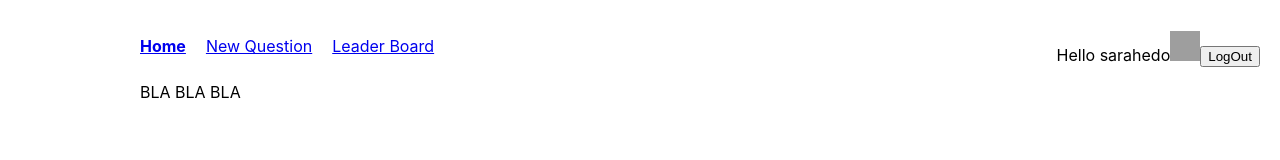
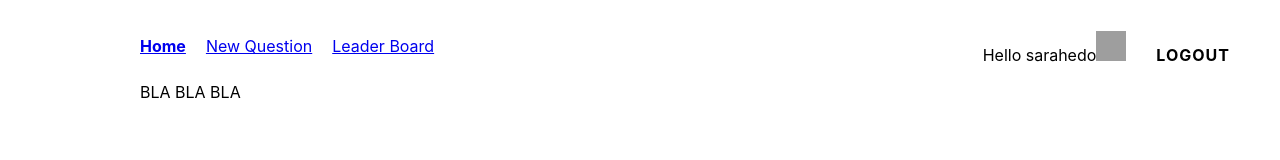
Before and after one commit to VasiliAnoshin/React-Redux-would-you-rather-App, a React app: page / in a window 1280 px wide. Both pictures are taken after a click on the button "SUBMIT". Built offline with nearby package versions, Linux system fonts and the light colour scheme; grey boxes are pictures that could not be loaded.

```diff
--- a/src/components/LogOut.js
+++ b/src/components/LogOut.js
@@ -13,9 +13,9 @@
         <nav className='logoutNav'>
           <ul>
             <li>
-                 <span>Hello {this.props.id}</span>
+                <span>Hello {this.props.id}</span>
                 <img src={this.props.imgUrl} alt='logoUrl'className ='logOutImg'/>
-                <button onClick={this.handleLogOut}> LogOut </button>
+                <button onClick={this.handleLogOut} className = 'exit-btn'> LogOut </button>
             </li>
           </ul>
         </nav>
--- a/src/components/LoginForm.js
+++ b/src/components/LoginForm.js
@@ -1,35 +1,20 @@
 import React , {Component} from 'react'
-import { Redirect } from 'react-router-dom'
 import {connect} from 'react-redux'
 import {setAuthedUser} from '../actions/authedUser'
+import {withRouter} from "react-router-dom";
 
 class LoginForm extends Component
 {
-    state =
-    {
-        toHome: false,
-    }
-
     handleSubmit = (e) =>
     {
         e.preventDefault();
         const {dispatch} = this.props
         const id = this.selectVal.value
         dispatch(setAuthedUser(id))
-        // console.log(this.state.toHome)
-        // this.setState({
-        //     toHome: id === null ? false : true,
-        //     //toHome :true
-        //   })
-        //  console.log(this.state.toHome)
+        this.props.history.push('/')
     }
 
     render(){
-        const { toHome } = this.props
-        // if (toHome === true) {
-        //     console.log('Enter inside toHome ===true section')
-        //     return <Redirect to='/' />
-        //   }
           const {users} = this.props;
           return(
             <div className = 'login'>
@@ -59,7 +44,10 @@
 }
 
 function mapStateToProps(state = {}) {
-    return { users : state.users, dispatch : state }
+    return {
+        users : state.users,
+        dispatch : state,
+     }
   }
 
-export default connect(mapStateToProps)(LoginForm)
+export default withRouter(connect(mapStateToProps)(LoginForm))
--- a/src/index.css
+++ b/src/index.css
@@ -123,3 +123,23 @@
   width: 400px;
   margin:  auto;
 }
+
+.exit-btn {
+  border: none;
+  font-family: inherit;
+  font-size: inherit;
+  color: inherit;
+  background: none;
+  cursor: pointer;
+  padding: 0px 0px;
+  display: inline-block;
+  margin: 10px 30px;
+  text-transform: uppercase;
+  letter-spacing: 1px;
+  font-weight: 700;
+  outline: none;
+  position: relative;
+  -webkit-transition: all 0.3s;
+  -moz-transition: all 0.3s;
+  transition: all 0.3s;
+}
```
